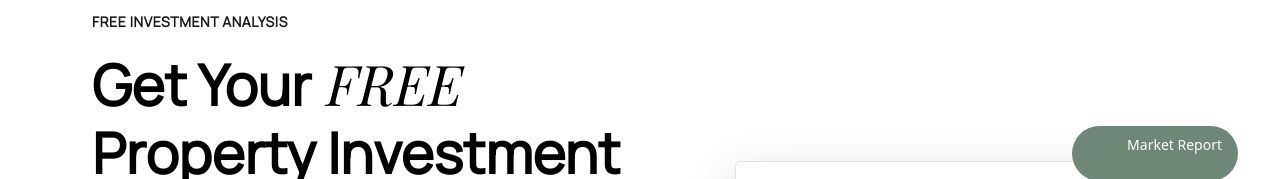
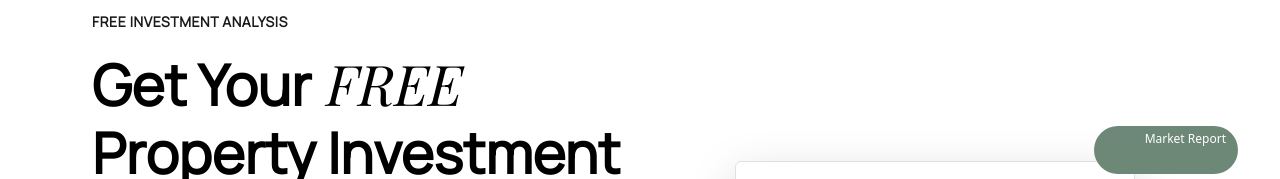
Before and after one commit to 0xJarmenKell/belle-properties, a plain HTML site: page index.html in a window 1280 px wide. Shown: the part 3920-4099 px from the top of the page. Drawn offline with Linux system fonts and the light colour scheme.

Commit message:
Fix div spacing and width with !important

```diff
--- a/css/style.css
+++ b/css/style.css
@@ -571,6 +571,32 @@ select:focus {
   bottom: -15px !important;
 }
 
+/* Fix specific div spacing and width */
+.position-absolute.top-0.end-0 > div.bg-success.text-white.px-3.py-2.rounded-pill.small {
+  width: auto !important;
+  min-width: 80px !important;
+  padding: 6px 12px !important;
+  margin: 0 !important;
+  white-space: nowrap !important;
+  text-align: center !important;
+  font-size: 12px !important;
+  line-height: 1.2 !important;
+}
+
+/* Alternative selector for more specificity */
+#cta-analysis .position-absolute.top-0.end-0 > div {
+  width: auto !important;
+  min-width: 80px !important;
+  padding: 6px 12px !important;
+  margin: 0 !important;
+  white-space: nowrap !important;
+  text-align: center !important;
+  font-size: 12px !important;
+  line-height: 1.2 !important;
+  background-color: #6e8878 !important;
+  color: #ffffff !important;
+}
+
 .bg-white {
   background-color: white;
 }
```
